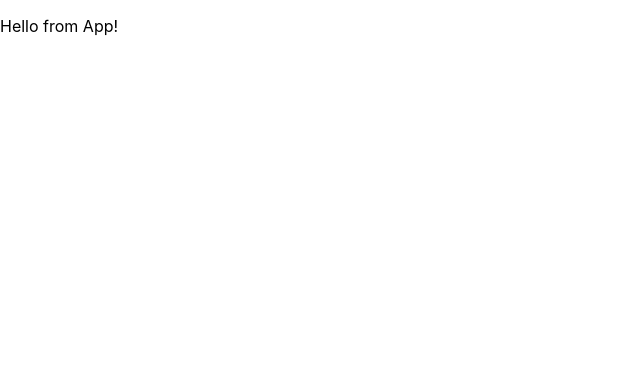
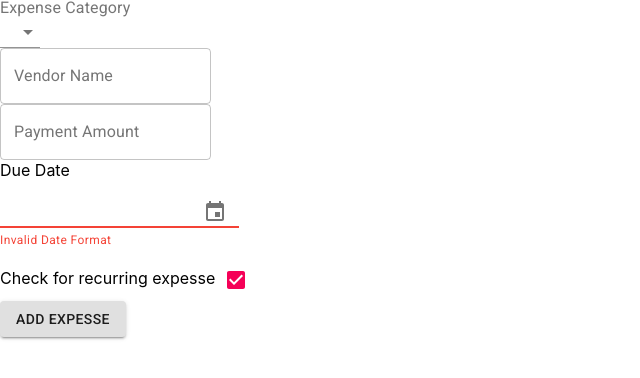
Before and after one commit to dlleclercq/blue-badge-project-client, a React (Create React App) app: page / in a window 1280 px wide. Shown: the top 378 px of the page, without its empty margins (0-640 px from the left). Built offline with nearby package versions, Linux system fonts and the light colour scheme.

Commit message:
pushing the updates to expadd form

```diff
--- a/package.json
+++ b/package.json
@@ -3,11 +3,15 @@
   "version": "0.1.0",
   "private": true,
   "dependencies": {
+    "@date-io/date-fns": "^1.3.13",
     "@material-ui/core": "^4.12.3",
     "@material-ui/icons": "^4.11.2",
+    "@material-ui/pickers": "^3.3.10",
+    "@material-ui/styles": "^4.11.4",
     "@testing-library/jest-dom": "^5.14.1",
     "@testing-library/react": "^11.2.7",
     "@testing-library/user-event": "^12.8.3",
+    "date-fns": "^2.23.0",
     "react": "^17.0.2",
     "react-dom": "^17.0.2",
     "react-scripts": "4.0.3",
--- a/public/index.html
+++ b/public/index.html
@@ -31,6 +31,7 @@
   <body>
     <noscript>You need to enable JavaScript to run this app.</noscript>
     <div id="root"></div>
+
     <!--
       This HTML file is a template.
       If you open it directly in the browser, you will see an empty page.
--- a/src/App.jsx
+++ b/src/App.jsx
@@ -1,10 +1,10 @@
 import './App.css';
+import ExpAdd from './components/expenses/ExpAdd';
 
 function App() {
   return (
     <div>
-      <p>Hello from App!
-      </p>
+      <ExpAdd />
     </div>
   );
 }
--- /dev/null
+++ b/src/components/expenses/ExpAdd.jsx
@@ -0,0 +1,166 @@
+import React, { useState } from "react";
+
+// drop down list imports
+import InputLabel from "@material-ui/core/InputLabel";
+import MenuItem from "@material-ui/core/MenuItem";
+import Select from "@material-ui/core/Select";
+
+// text field imports
+import TextField from "@material-ui/core/TextField";
+
+// date picker imports
+import "date-fns";
+import Grid from "@material-ui/core/Grid";
+import DateFnsUtils from "@date-io/date-fns";
+import {
+  MuiPickersUtilsProvider,
+  KeyboardDatePicker,
+} from "@material-ui/pickers";
+
+// import for checkbox
+import Checkbox from "@material-ui/core/Checkbox";
+
+// import for button
+import Button from "@material-ui/core/Button";
+
+const ExpAdd = (props) => {
+  // declare useState variables to submit via sequelize
+  const [category, setCategory] = useState("");
+  const [name, setName] = useState("");
+  const [amount, setAmount] = useState("");
+  const [dueDate, setDueDate] = useState("");
+  const [reoccuring, setReoccuring] = React.useState(true);
+
+  // update state variables with data from inputs
+  let updateCategory = (e) => {
+    setCategory(e.target.value);
+    console.log(category);
+  };
+
+  let updateName = (e) => {
+    setName(e.target.value);
+    console.log("vendor name:", name);
+  };
+
+  let updateAmount = (e) => {
+    setAmount(e.target.value);
+    console.log("amount: ", amount);
+  };
+
+  let updateDueDate = (date) => {
+    setDueDate(date);
+    console.log("due date:", dueDate);
+  };
+
+  let updateReoccuring = (e) => {
+    setReoccuring(e.target.checked);
+    console.log("recurring payment:", reoccuring);
+  };
+
+  // fetch to submit infor to database
+  let addExpense = (e) => {
+    e.preventDefault();
+    fetch("http://localhost:3000/expense/add", {
+      method: "POST",
+      body: JSON.stringify({
+        expenseAdd: {
+          category: category,
+          name: name,
+          amount: amount,
+          dueDate: dueDate,
+          reoccuring: reoccuring,
+        },
+      }),
+      headers: new Headers({
+        "Content-Type": "application/json",
+        Autorization: props.token,
+      }),
+    })
+      .then((res) => res.json())
+      .then((expenseData) => {
+        console.log("Expense Data:", expenseData);
+      });
+  };
+
+  return (
+    <form>
+      {/* category dropdown list */}
+      {/* <FormControl className={classes.margin}> */}
+      <InputLabel id="ddlExpCat">Expense Category</InputLabel>
+      <Select
+        labelId="ddlExpCat"
+        id="ddlExpCat"
+        value={category}
+        onChange={updateCategory}
+        //   input={<BootstrapInput />}
+      >
+        <MenuItem value="">
+          <em>None</em>
+        </MenuItem>
+        <MenuItem value={"Restaurant"}>Restaurant</MenuItem>
+        <MenuItem value={"Food"}>Food</MenuItem>
+        <MenuItem value={"Electric"}>Electric</MenuItem>
+        <MenuItem value={"Gas"}>Gas</MenuItem>
+        <MenuItem value={"Water"}>Water</MenuItem>
+        <MenuItem value={"Childcare"}>Childcare</MenuItem>
+        <MenuItem value={"Health"}>Health</MenuItem>
+        <MenuItem value={"Beauty"}>Beauty</MenuItem>
+        <MenuItem value={"Other"}>Other</MenuItem>
+      </Select>
+      <br />
+      {/* </FormControl> */}
+
+      {/* vendor name input */}
+      <TextField
+        id="txtName"
+        label="Vendor Name"
+        variant="outlined"
+        onChange={updateName}
+      />
+      <br />
+
+      {/* amountj input */}
+      <TextField
+        id="txtAmount"
+        label="Payment Amount"
+        variant="outlined"
+        onChange={updateAmount}
+      />
+      <br />
+
+      {/* due date - date picker field */}
+      <label htmlFor="dpDueDate">Due Date</label>
+      <br />
+      <MuiPickersUtilsProvider utils={DateFnsUtils}>
+        <KeyboardDatePicker
+          margin="normal"
+          id="dpDueDate"
+          // label="Due Date"
+          format="MM/dd/yyyy"
+          value={dueDate}
+          onChange={updateDueDate}
+          KeyboardButtonProps={{
+            "aria-label": "change date",
+          }}
+        />
+      </MuiPickersUtilsProvider>
+      <br />
+
+      {/* Recurring checkbox  */}
+      <label htmlFor="ckboxReoccuring">Check for recurring expesse</label>
+      <Checkbox
+        id="ckboxReoccuring"
+        checked={true}
+        onChange={updateReoccuring}
+        inputProps={{ "aria-label": "primary checkbox" }}
+      />
+      <br />
+
+      <Button variant="contained" onClick={addExpense}>
+        Add Expesse
+      </Button>
+    </form>
+  );
+};
+
+export default ExpAdd;
```
Also changed, not shown: 1 other file (tests, documents, lock files or other folders).
